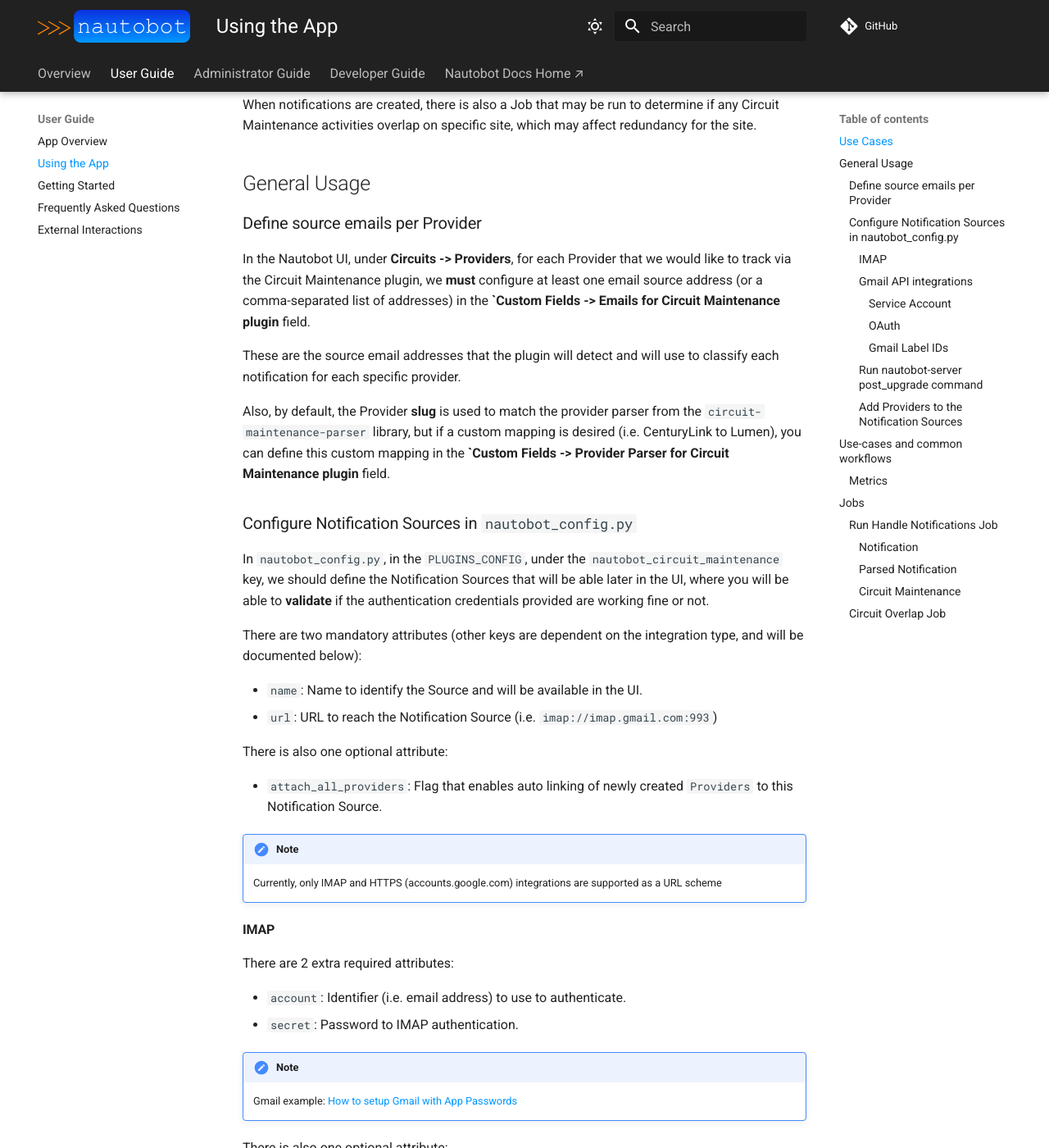
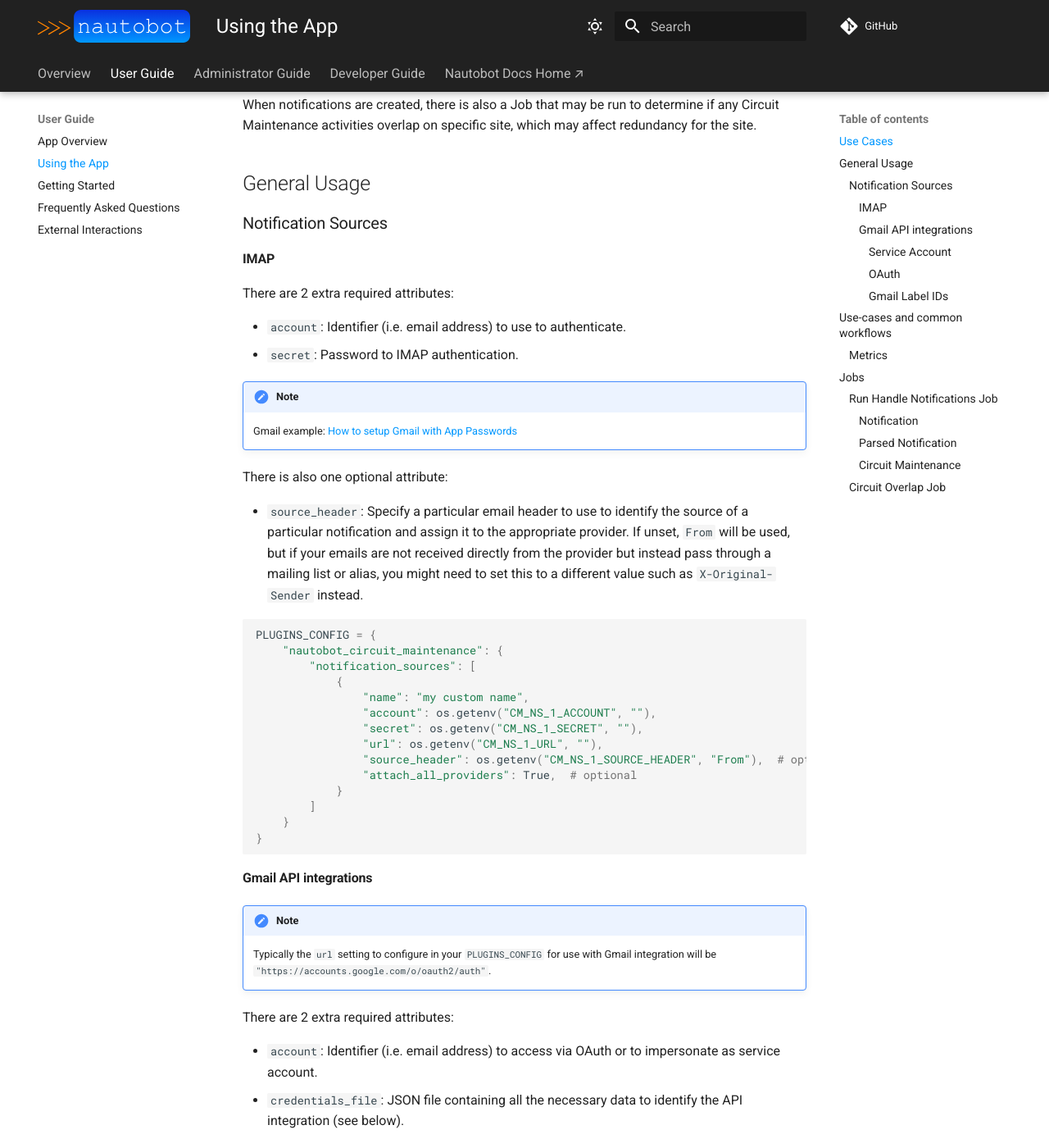
Before and after one commit to nautobot/nautobot-app-circuit-maintenance, an MkDocs documentation site: the page built from docs/user/app_use_cases.md, in a window 1280 px wide and 1400 px high, scrolled down 431 px. Shown: the whole window at 82% size. Built offline with MkDocs 1.6.1 and Material for MkDocs 9.7.7, drawn with Linux system fonts in a browser that asks for light colours; comment, search, counter and statistics services are not loaded; some of the changed text lies outside the part shown.

Commit message:
docs: :memo: Update docs with some missing pieces (#244)
* docs: :memo: Update docs with some missing pieces

* Remove duplicated content

```diff
--- a/docs/user/app_use_cases.md
+++ b/docs/user/app_use_cases.md
@@ -12,29 +12,7 @@
 
 ## General Usage
 
-### Define source emails per Provider
-
-In the Nautobot UI, under **Circuits -> Providers**, for each Provider that we would like to track via the Circuit Maintenance plugin, we **must** configure at least one email source address (or a comma-separated list of addresses) in the **`Custom Fields -> Emails for Circuit Maintenance plugin** field.
-
-These are the source email addresses that the plugin will detect and will use to classify each notification for each specific provider.
-
-Also, by default, the Provider **slug** is used to match the provider parser from the `circuit-maintenance-parser` library, but if a custom mapping is desired (i.e. CenturyLink to Lumen), you can define this custom mapping in the **`Custom Fields -> Provider Parser for Circuit Maintenance plugin** field.
-
-### Configure Notification Sources in `nautobot_config.py`
-
-In `nautobot_config.py`, in the `PLUGINS_CONFIG`, under the `nautobot_circuit_maintenance` key, we should define the Notification Sources that will be able later in the UI, where you will be able to **validate** if the authentication credentials provided are working fine or not.
-
-There are two mandatory attributes (other keys are dependent on the integration type, and will be documented below):
-
-- `name`: Name to identify the Source and will be available in the UI.
-- `url`: URL to reach the Notification Source (i.e. `imap://imap.gmail.com:993`)
-
-There is also one optional attribute:
-
-- `attach_all_providers`: Flag that enables auto linking of newly created `Providers` to this Notification Source.
-
-!!! note
-    Currently, only IMAP and HTTPS (accounts.google.com) integrations are supported as a URL scheme
+### Notification Sources
 
 #### IMAP
 
@@ -156,19 +134,8 @@
 
 ![screenshot of gmail interactive api](../images/gmail_api_explorer_label_ids.png)
 
-#### Run `nautobot-server post_upgrade` command
-
-The [`nautobot-server post_upgrade`](https://docs.nautobot.com/projects/core/en/stable/administration/nautobot-server/#post_upgrade) command wraps multiple Django built-in management commands. Any time you install or upgrade a plugin, it should be run; additionally, for this plugin to operate properly, whenever you change the notification source configuration in `nautobot_config.py` it should be run again.
 
 
-#### Add `Providers` to the Notification Sources
-
-In the Circuit Maintenance plugin UI section, there is a **Notification Sources** button (yellow) where you can configure the Notification Sources to track new circuit maintenance notifications from specific providers.
-
-Because the Notification Sources are defined by the configuration, you can only view and edit `providers`, but not `add` or `delete` new Notification Sources via UI or API.
-
-!!! note
-    Note that for emails from a given Provider to be processed, you must _both_ define a source email address(es) for that Provider (Usage section 1, above) _and_ add that provider to a specific Notification Source as described in this section.
 
 ## Use-cases and common workflows
 
```
Also changed, not shown: docs/dev/code_reference/index.md (+0 -3 lines), docs/user/app_getting_started.md (+13 -5 lines).
